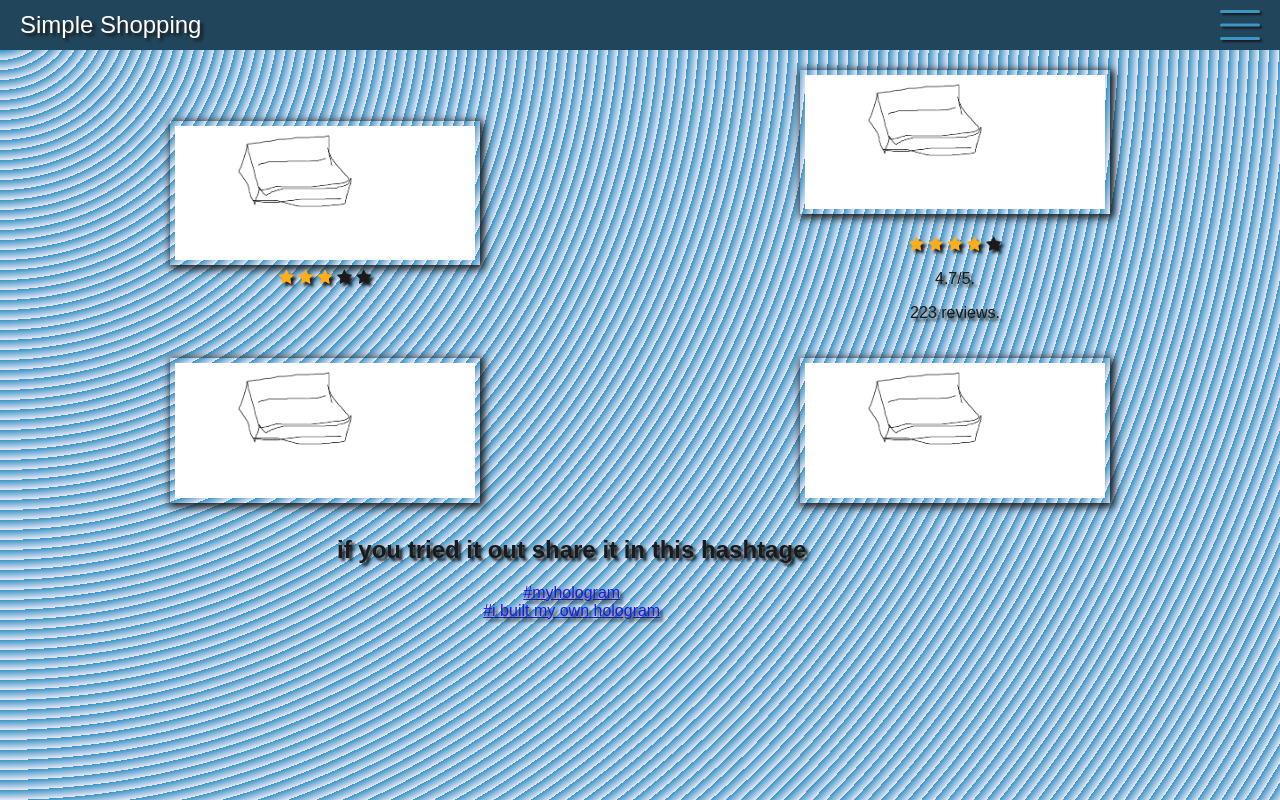
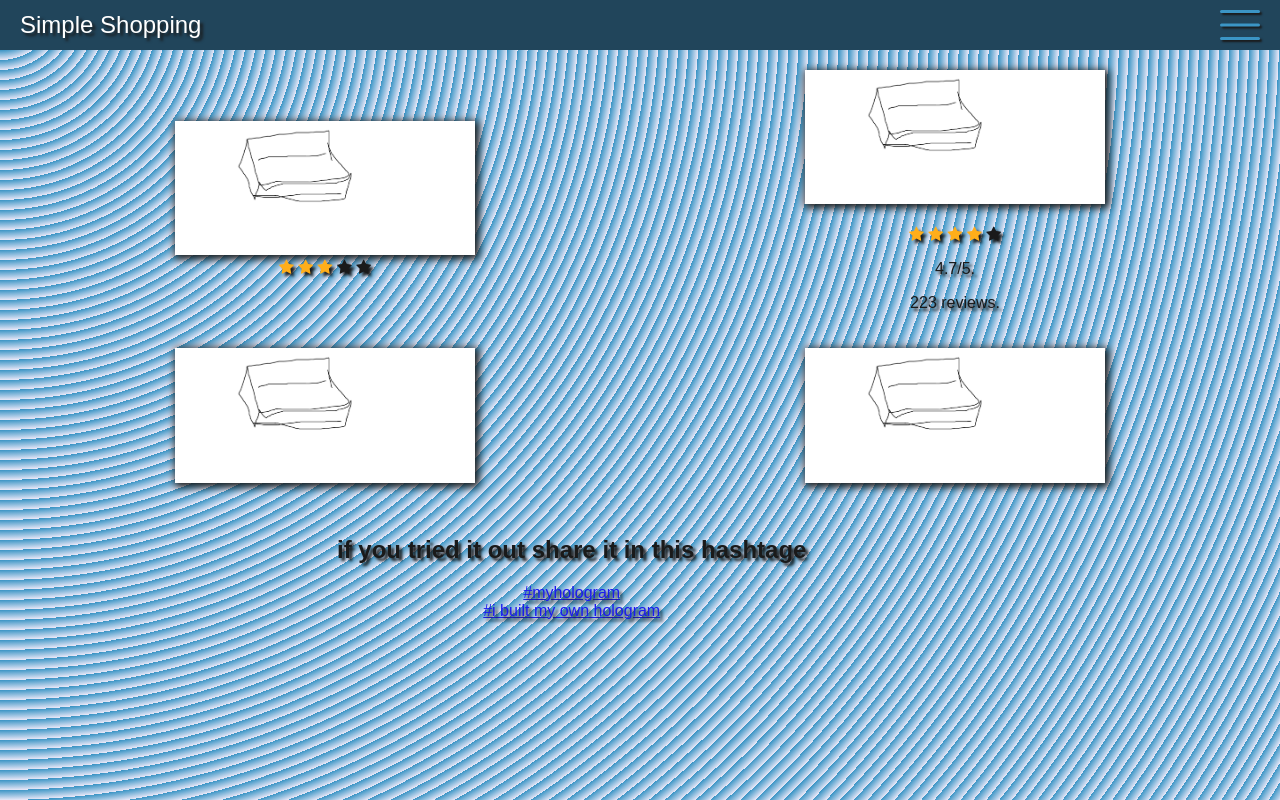
Before and after one commit to 1000game/1000game.github.io, a PHP site: page / in a window 1280 px wide. Run offline with PHP 8.4, Linux system fonts and the light colour scheme; some web fonts are replaced.

Commit message:
Update styles.css

```diff
--- a/styles.css
+++ b/styles.css
@@ -3,6 +3,11 @@ body {
     margin: 0;
     padding: 0;
 }
+
+
+
+
+
 
 .header {
     background-color: #04086b;
@@ -26,6 +31,11 @@ body {
 
 }
 
+
+#slide-menu {
+    z-index: 1;
+}
+
 .hello-world {
 
 
@@ -35,11 +45,8 @@ body {
     right: 37%;
    height: 90%;
 
+}
 
-
-
-
-}
 
 
 .slide-menu {
@@ -78,7 +85,7 @@ body {
     max-width: 300px;
     transition: transform 0.2s;
     cursor: pointer;
-    border: 5px solid transparent;
+    border: 0px solid transparent;
 
 
 }
@@ -195,7 +202,7 @@ body {
 }*/
 
 /* Ensure buttons are under the slide menu when it opens */
-#slide-menu {
+/*#slide-menu {
     z-index: 1;
 }
 /*
@@ -241,6 +248,12 @@ body {
     transform: scale(0.9);
 }
 */
+
+
+
+
+
+
 .container {
 
 
```
